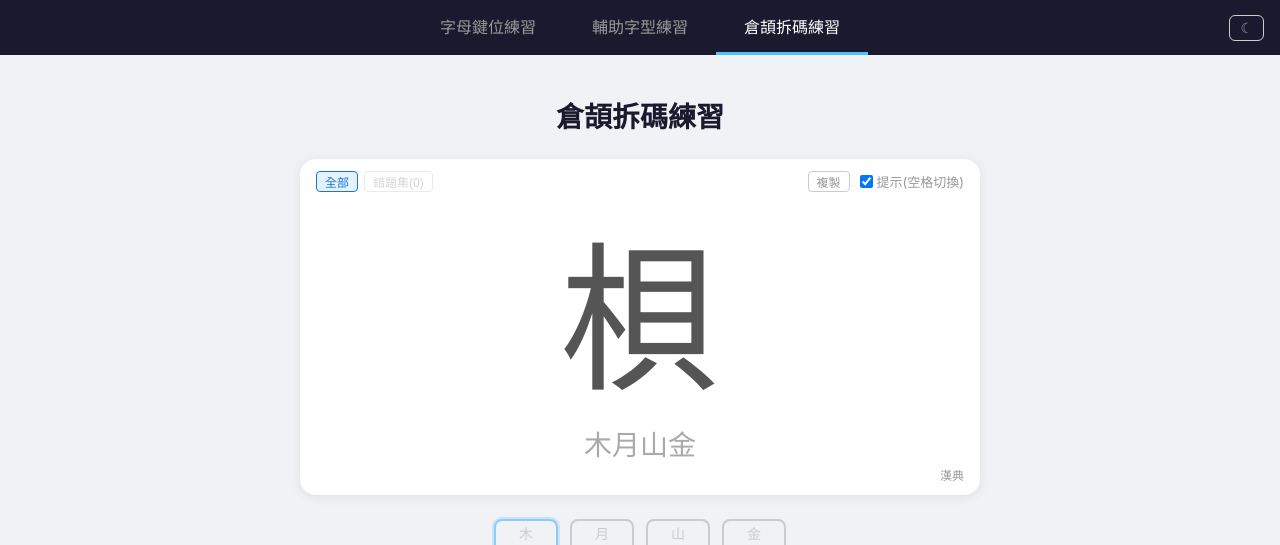
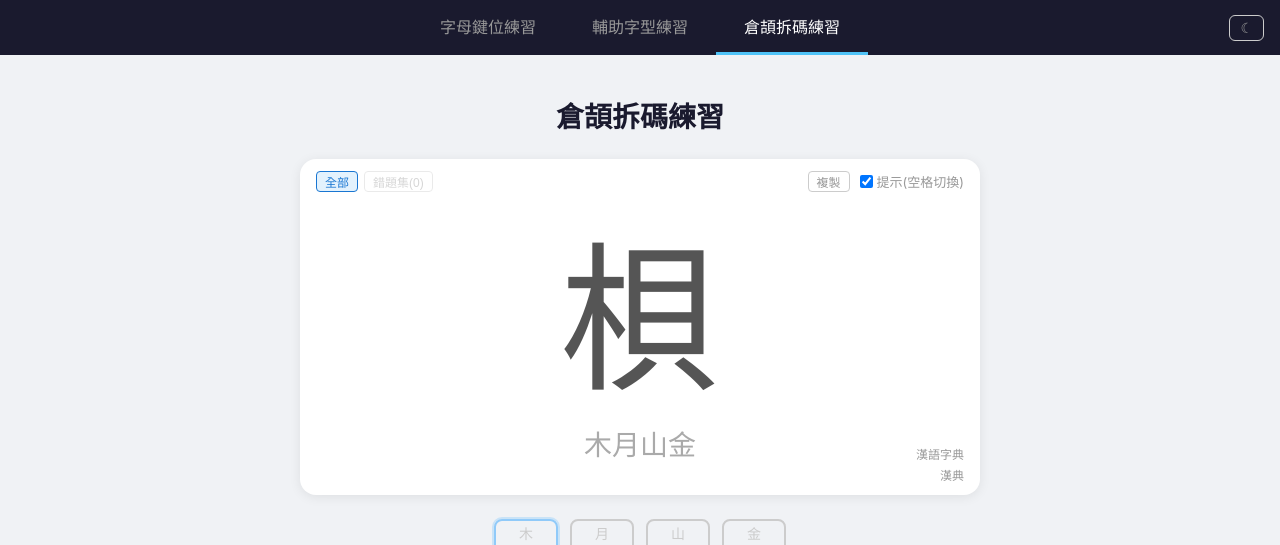
Before and after one commit to Spike-Leung/cangjie-input-method-practice, a React (Vite) app: page /#/code-practice in a window 1280 px wide. Shown: the top 545 px of the page. Built offline with nearby package versions, Linux system fonts and the light colour scheme.

Commit message:
feat: add chidic.eduhk.hk dictionary link below zdic link in QuizCard

```diff
--- a/src/components/QuizCard.tsx
+++ b/src/components/QuizCard.tsx
@@ -11,6 +11,7 @@ interface QuizCardProps {
   extraActions?: ReactNode;
   leftActions?: ReactNode;
   zdicUrl?: string;
+  chidicUrl?: string;
 }
 
 export function QuizCard({
@@ -24,6 +25,7 @@ export function QuizCard({
   extraActions,
   leftActions,
   zdicUrl,
+  chidicUrl,
 }: QuizCardProps) {
   const [copied, setCopied] = useState(false);
 
@@ -68,15 +70,19 @@ export function QuizCard({
           {extraActions}
         </div>
       )}
-      {zdicUrl && (
-        <a
-          className="quiz-zdic-link"
-          href={zdicUrl}
-          target="_blank"
-          rel="noopener noreferrer"
-        >
-          漢典
-        </a>
+      {(chidicUrl || zdicUrl) && (
+        <div className="quiz-bottom-links">
+          {chidicUrl && (
+            <a href={chidicUrl} target="_blank" rel="noopener noreferrer">
+              漢語字典
+            </a>
+          )}
+          {zdicUrl && (
+            <a href={zdicUrl} target="_blank" rel="noopener noreferrer">
+              漢典
+            </a>
+          )}
+        </div>
       )}
     </div>
   );
--- a/src/index.css
+++ b/src/index.css
@@ -297,17 +297,24 @@ body {
   gap: 6px;
 }
 
-.quiz-zdic-link {
+.quiz-bottom-links {
   position: absolute;
   bottom: 12px;
   right: 16px;
+  display: flex;
+  flex-direction: column;
+  align-items: flex-end;
+  gap: 4px;
+}
+
+.quiz-bottom-links a {
   font-size: 12px;
   color: var(--text-secondary);
   text-decoration: none;
   transition: color 0.2s;
 }
 
-.quiz-zdic-link:hover {
+.quiz-bottom-links a:hover {
   color: var(--accent-blue);
 }
 
@@ -736,7 +743,7 @@ body {
     gap: 4px;
   }
 
-  .quiz-zdic-link {
+  .quiz-bottom-links {
     bottom: 8px;
     right: 8px;
   }
--- a/src/pages/CodePractice.tsx
+++ b/src/pages/CodePractice.tsx
@@ -293,6 +293,7 @@ export function CodePractice() {
           lastResult={null}
           copyText={current?.char ?? ""}
           zdicUrl={current ? `https://www.zdic.net/hans/${current.char}` : undefined}
+          chidicUrl={current ? `https://chidic.eduhk.hk/v.php?dicword=${encodeURIComponent(current.char)}` : undefined}
           leftActions={modeActions}
         />
       )}
```
